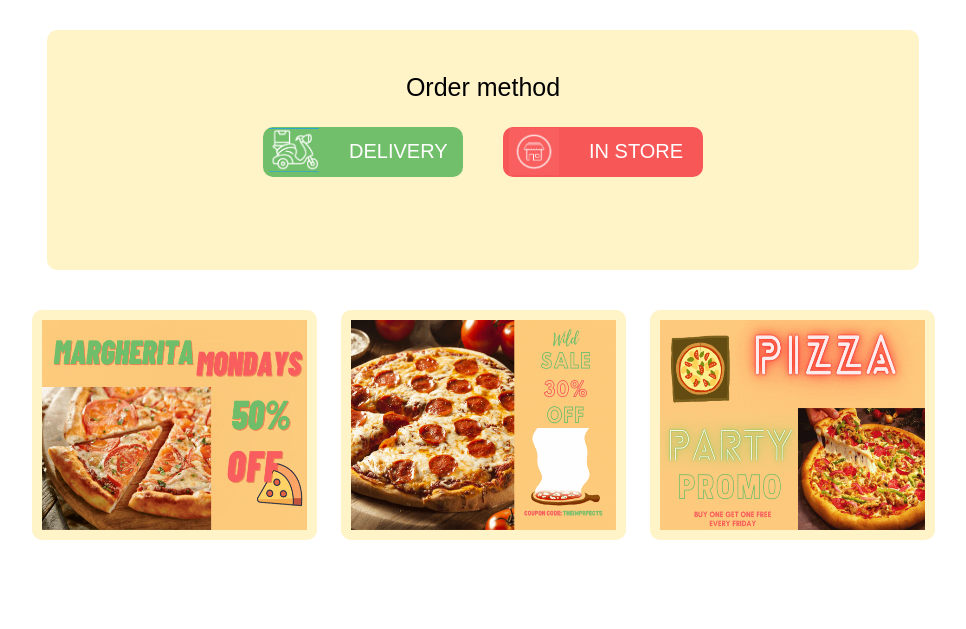
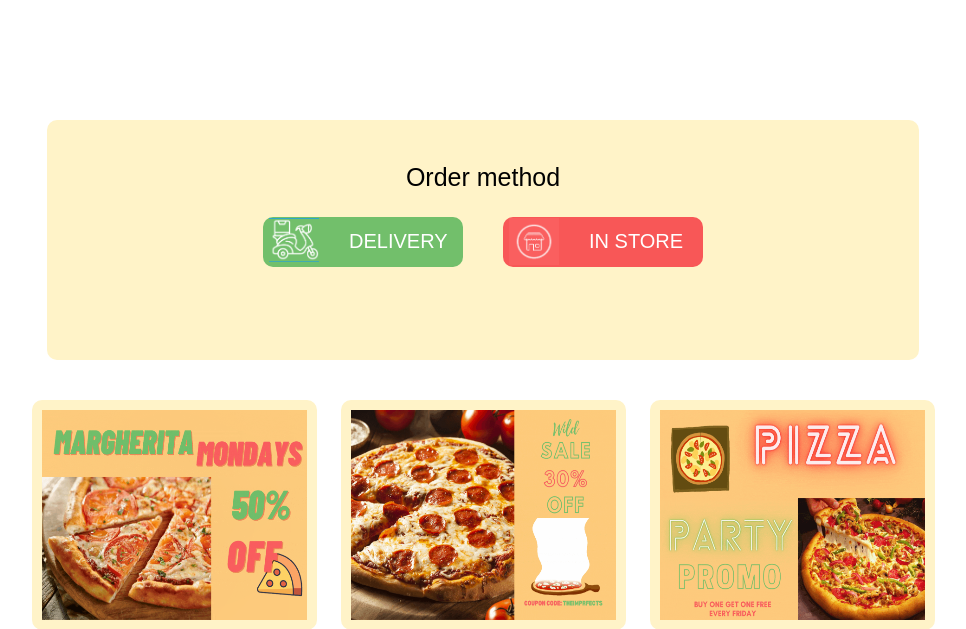
Before and after one commit to GTTLWinter/Mario_and_Luigis_sussy_pizzaria, a Flask app: page /hpage in a window 1280 px wide. Shown: the top 629 px of the page, without its empty margins (157-1123 px from the left). Run offline with Flask 2, Linux system fonts and the light colour scheme; the visitor is signed in with stand-in values (Sample User, id 1); some web fonts are replaced.

Commit message:
minor changes

```diff
--- a/orders.csv
+++ b/orders.csv
@@ -48,3 +48,4 @@ Done, ,57241558,margaritha,pepperoni,BBQC,30,
 ,126,40270012,pepperoni,10,
 ,126,56449922,pepperoni,10,
 ,126,9489671,pepperoni,10,
+,126,72849982,pepperoni,10,
--- a/static/css/homepage.css
+++ b/static/css/homepage.css
@@ -163,6 +163,7 @@ h1{
     border-radius: 10px;
     height: 200px;
     width: 65%;
+    margin-top: 90px;
 }
 
 .center{
```
